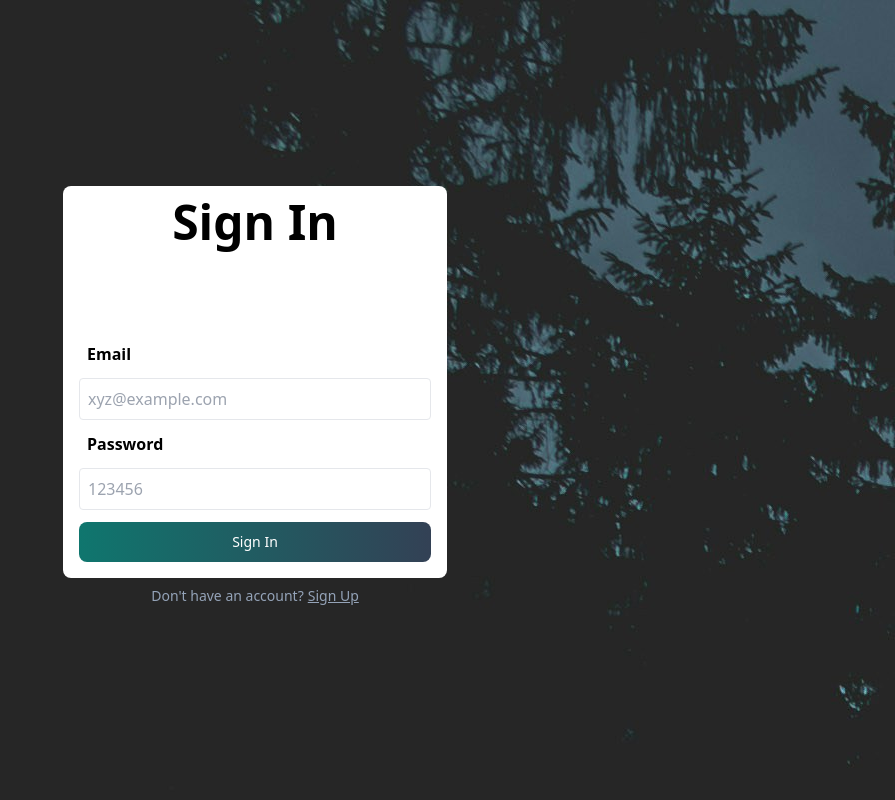
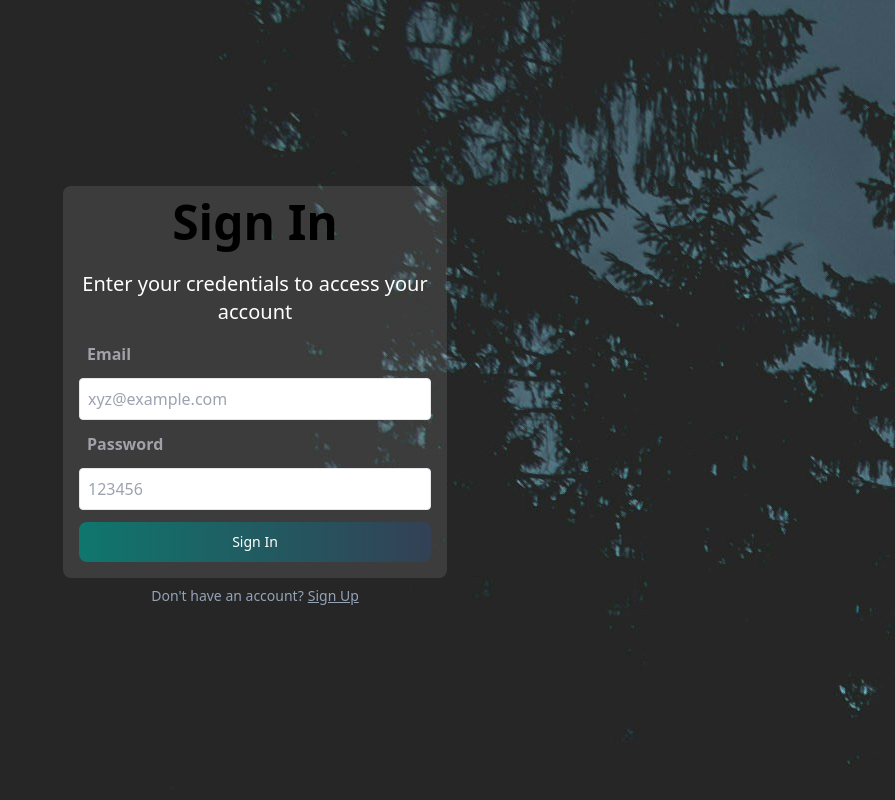
Before and after one commit to 10-abhi/Ro-Pay, a React (Vite) app in the folder frontend/: page /signin in a window 1280 px wide. Shown: the whole page, without its empty margins (385-1280 px from the left). Built offline with nearby package versions, Linux system fonts and the light colour scheme.

Commit message:
updating pages

```diff
--- a/frontend/src/components/inputbox.jsx
+++ b/frontend/src/components/inputbox.jsx
@@ -1,6 +1,6 @@
 export const InputBox = ({label , placeholder,onChange })=>{
     return <div className="pb-3">
-        <div className="text-md text-left font-bold pb-3 px-2">
+        <div className="text-md text-zinc-400 text-left font-bold pb-3 px-2">
              {label}
         </div>
        <input placeholder={placeholder} onChange={onChange} className="w-full text-slate-500 px-2 py-2 border rounded" />
--- a/frontend/src/pages/dashboard.jsx
+++ b/frontend/src/pages/dashboard.jsx
@@ -26,8 +26,8 @@ export function Dashboard() {
       fetchbalance();
     }
     , [])
-     return <div className="pt-4 px-10 bg-black">
-     <div className="rounded-lg bg-slate-500">
+     return <div className=" h-screen w-screen py-4 px-2 bg-black">
+     <div className="rounded-lg bg-slate-500 h-full w-full">
       <Appbar></Appbar>
         <Balance  value={balance}></Balance>
         <Users></Users>
--- a/frontend/src/pages/sendMoney.jsx
+++ b/frontend/src/pages/sendMoney.jsx
@@ -51,7 +51,7 @@ export function Send() {
                         })
                     } }>
                         Initiate Transfer
-                    </button>
+             </button>
                 </div>
                 </div>
         </div>
--- a/frontend/src/pages/signin.jsx
+++ b/frontend/src/pages/signin.jsx
@@ -14,7 +14,7 @@ export function Signin (){
      backgroundImage : `url(../src/assets/unsplashbg.jpg)`,
   }}>
     <div className="flex flex-col justify-center">
-      <div className="w-96 bg-white rounded-lg text-center px-4 p-2 h-max">
+      <div className="w-96 bg-slate-50/10 rounded-lg text-center px-4 p-2 h-max">
 
      <Heading label={"Sign In"} ></Heading>
      <SubHeading label={"Enter your credentials to access your account"}></SubHeading>
--- a/frontend/src/pages/signup.jsx
+++ b/frontend/src/pages/signup.jsx
@@ -20,7 +20,7 @@ export function Signup (){
         }}>
 
         <div className="flex flex-col justify-center">
-            <div className="rounded-lg bg-slate-50/5 w-90 text-center p-2 h-max px-4">
+            <div className="rounded-lg bg-slate-50/10 w-90 text-center p-2 h-max px-4">
         <Heading label={"Sign up"}></Heading>
         <SubHeading label={"Enter Your Information to create an account"}></SubHeading>
         <InputBox label={"First Name"} placeholder={"John"} onChange={e=>{setFirstName(e.target.value)}} ></InputBox>
```
Also changed, not shown: 1 other file (tests, documents, lock files or other folders).
